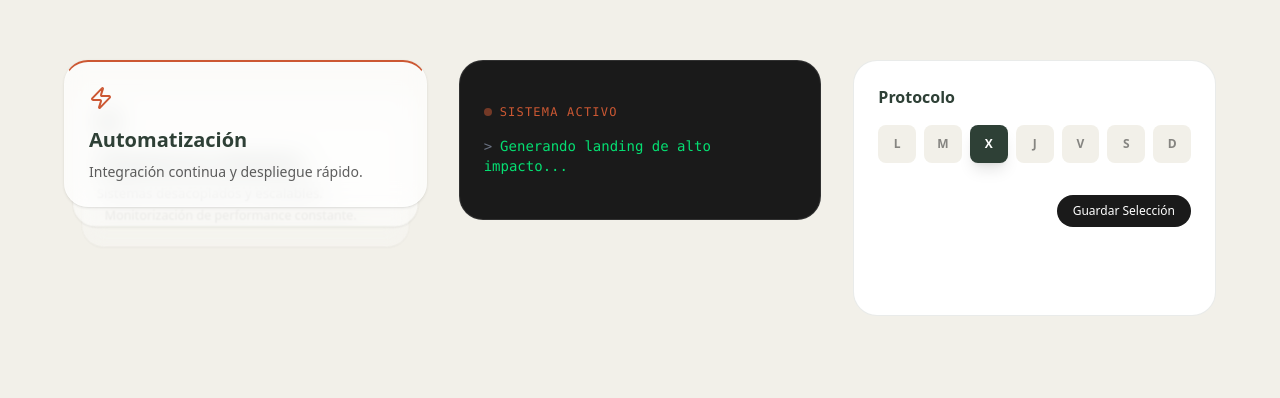
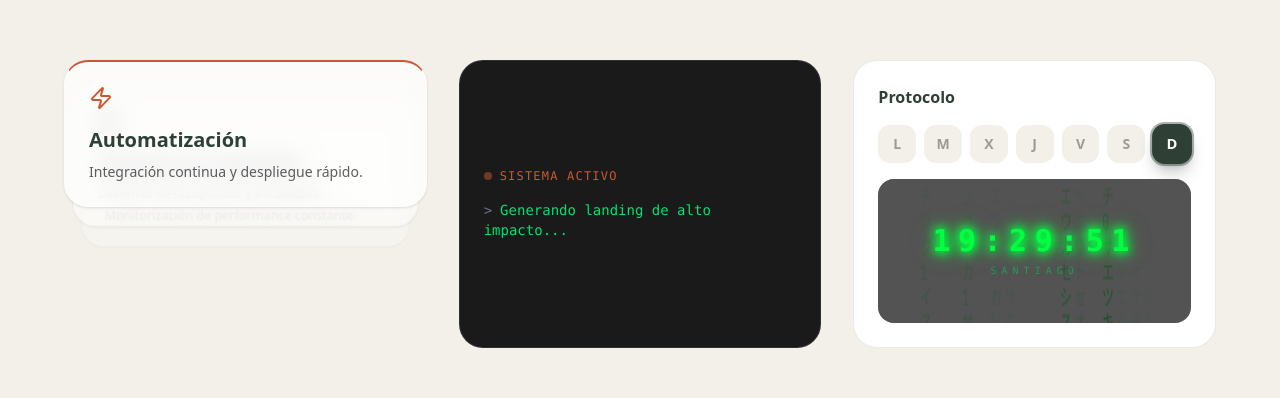
Before and after one commit to wisprice2/neo-studio-web, a React (Vite) app: page / in a window 1280 px wide. Shown: the part 972-1370 px from the top of the page. Built offline with nearby package versions, Linux system fonts and the light colour scheme.

Commit message:
fix: unify card heights and polish Matrix clock layout

```diff
--- a/src/components/Features.jsx
+++ b/src/components/Features.jsx
@@ -18,7 +18,7 @@ function DiagnosticDeck() {
     }, [cards.length])
 
     return (
-        <div className="relative h-64 w-full max-w-sm mx-auto perspective-1000">
+        <div className="relative h-72 w-full max-w-sm mx-auto perspective-1000">
             {cards.map((card, i) => {
                 const Icon = card.icon
                 const isActive = i === activeIndex
@@ -75,7 +75,7 @@ function LiveTelemetry() {
     }, [text, msgIndex, messages])
 
     return (
-        <div className="bg-[#1A1A1A] text-[#F2F0E9] p-6 rounded-3xl border border-white/10 font-mono text-sm relative overflow-hidden h-40 flex flex-col justify-center">
+        <div className="bg-[#1A1A1A] text-[#F2F0E9] p-6 rounded-3xl border border-white/10 font-mono text-sm relative overflow-hidden h-72 flex flex-col justify-center">
             <div className="flex items-center gap-2 mb-4">
                 <div className="w-2 h-2 rounded-full bg-clay animate-pulse"></div>
                 <span className="text-clay text-xs tracking-widest uppercase">Sistema Activo</span>
@@ -89,50 +89,90 @@ function LiveTelemetry() {
     )
 }
 
-// Sub-component: Protocol Grid
+// Sub-component: Protocol Grid with Matrix Clock
 function ProtocolGrid() {
     const days = ['L', 'M', 'X', 'J', 'V', 'S', 'D']
-    const containerRef = useRef(null)
+    const dayNames = ['D', 'L', 'M', 'X', 'J', 'V', 'S'] // JS Sunday=0
+    const [currentTime, setCurrentTime] = useState('')
+    const [currentDay, setCurrentDay] = useState(0)
+    const canvasRef = useRef(null)
 
-    // A CSS-only animation approach for the cursor to keep things lightweight
-    // Alternatively GSAP can be used, but keyframes on a specific class work perfectly for a loop
+    // Get Chile time and update every second
+    useEffect(() => {
+        const updateTime = () => {
+            const now = new Date(new Date().toLocaleString('en-US', { timeZone: 'America/Santiago' }))
+            const hours = now.getHours().toString().padStart(2, '0')
+            const mins = now.getMinutes().toString().padStart(2, '0')
+            const secs = now.getSeconds().toString().padStart(2, '0')
+            setCurrentTime(`${hours}:${mins}:${secs}`)
+            // Map JS day (0=Sun) to our array (0=L Monday)
+            const jsDay = now.getDay()
+            setCurrentDay(jsDay === 0 ? 6 : jsDay - 1)
+        }
+        updateTime()
+        const interval = setInterval(updateTime, 1000)
+        return () => clearInterval(interval)
+    }, [])
+
+    // Matrix rain effect on canvas
+    useEffect(() => {
+        const canvas = canvasRef.current
+        if (!canvas) return
+        const ctx = canvas.getContext('2d')
+        canvas.width = canvas.offsetWidth
+        canvas.height = 80
+        const chars = 'アイウエオカキクケコ01サシスセソタチツテト'.split('')
+        const cols = Math.floor(canvas.width / 14)
+        const drops = Array(cols).fill(1)
+
+        const draw = () => {
+            ctx.fillStyle = 'rgba(255,255,255,0.15)'
+            ctx.fillRect(0, 0, canvas.width, canvas.height)
+            ctx.fillStyle = '#00ff41'
+            ctx.font = '12px monospace'
+            for (let i = 0; i < drops.length; i++) {
+                const text = chars[Math.floor(Math.random() * chars.length)]
+                ctx.fillText(text, i * 14, drops[i] * 14)
+                if (drops[i] * 14 > canvas.height && Math.random() > 0.97) drops[i] = 0
+                drops[i]++
+            }
+        }
+        const interval = setInterval(draw, 60)
+        return () => clearInterval(interval)
+    }, [])
 
     return (
-        <div className="p-6 bg-white rounded-3xl border border-moss/10 relative overflow-hidden h-64 group">
-            <h4 className="font-sans font-bold text-moss mb-4">Protocolo</h4>
-            <div className="grid grid-cols-7 gap-2" ref={containerRef}>
-                {days.map((day, i) => (
-                    <div key={day} className={`aspect-square flex items-center justify-center rounded-lg text-xs font-bold transition-colors duration-300
-            ${i === 2 ? 'bg-moss text-white shadow-lg' : 'bg-cream text-charcoal/50'}
-          `}>
-                        {day}
-                    </div>
-                ))}
+        <div className="p-6 bg-white rounded-3xl border border-moss/10 relative overflow-hidden h-72 flex flex-col justify-between">
+            <div>
+                <h4 className="font-sans font-bold text-moss mb-4">Protocolo</h4>
+                <div className="grid grid-cols-7 gap-2">
+                    {days.map((day, i) => (
+                        <div key={day} className={`aspect-square flex items-center justify-center rounded-xl text-sm font-bold transition-all duration-500
+                            ${i === currentDay
+                                ? 'bg-moss text-white shadow-lg shadow-moss/30 ring-2 ring-moss/40 scale-105'
+                                : 'bg-cream text-charcoal/40 hover:bg-moss/10'}`}>
+                            {day}
+                        </div>
+                    ))}
+                </div>
             </div>
 
-            <div className="mt-8 flex justify-end">
-                <button className="bg-charcoal text-white text-xs px-4 py-2 flex items-center gap-2 rounded-full cursor-not-allowed">
-                    Guardar Selección
-                </button>
+            {/* Matrix Clock */}
+            {/* Matrix Clock */}
+            <div className="relative bg-[#0a0a0a] rounded-2xl overflow-hidden flex-1 min-h-[5rem] mt-4">
+                <canvas ref={canvasRef} className="absolute inset-0 w-full h-full opacity-30" />
+                <div className="relative z-10 flex flex-col items-center justify-center h-full py-3">
+                    <span className="font-mono text-2xl md:text-3xl font-black tracking-[0.25em]"
+                        style={{
+                            color: '#00ff41',
+                            textShadow: '0 0 8px #00ff41, 0 0 16px #00ff4180, 0 0 32px #00cc3340',
+                            filter: 'drop-shadow(0 0 6px #00ff41)'
+                        }}>
+                        {currentTime}
+                    </span>
+                    <span className="font-mono text-[10px] text-green-500/60 tracking-[0.5em] mt-1 uppercase">Santiago</span>
+                </div>
             </div>
-
-            {/* Automated SVG Cursor */}
-            <MousePointer2
-                size={24}
-                className="absolute w-6 h-6 text-clay fill-clay/20 pointer-events-none drop-shadow-md z-10 hidden group-hover:block
-        animate-[cursor-demo_4s_ease-in-out_infinite]"
-                style={{ transformOrigin: 'top left' }}
-            />
-            <style>{`
-        @keyframes cursor-demo {
-          0% { top: 90%; left: 90%; transform: scale(1); }
-          30% { top: 4rem; left: 35%; transform: scale(1); }
-          35% { top: 4rem; left: 35%; transform: scale(0.8); }
-          40% { top: 4rem; left: 35%; transform: scale(1); }
-          70% { top: 70%; left: 70%; transform: scale(1); }
-          100% { top: 90%; left: 90%; transform: scale(1); }
-        }
-      `}</style>
         </div>
     )
 }
```
